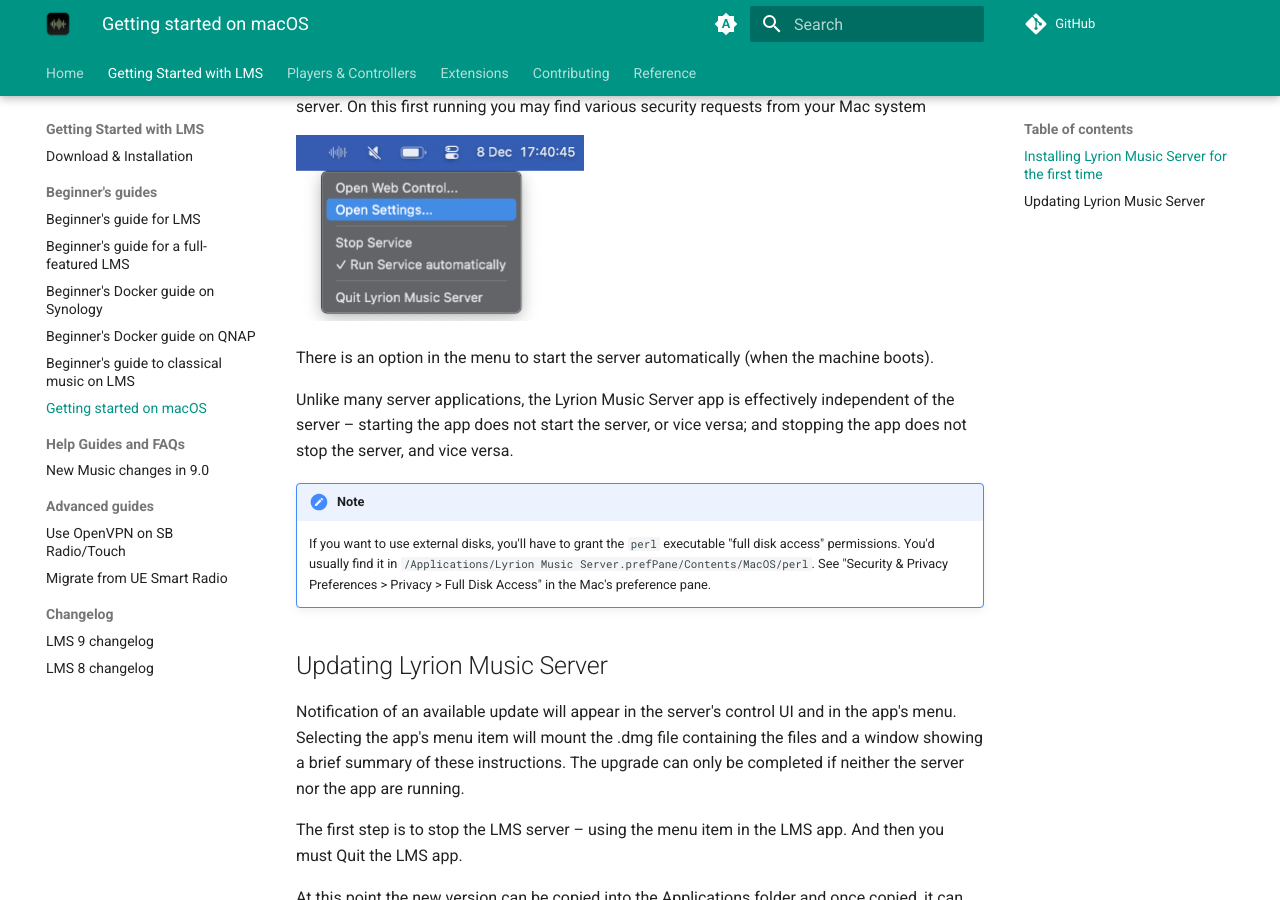
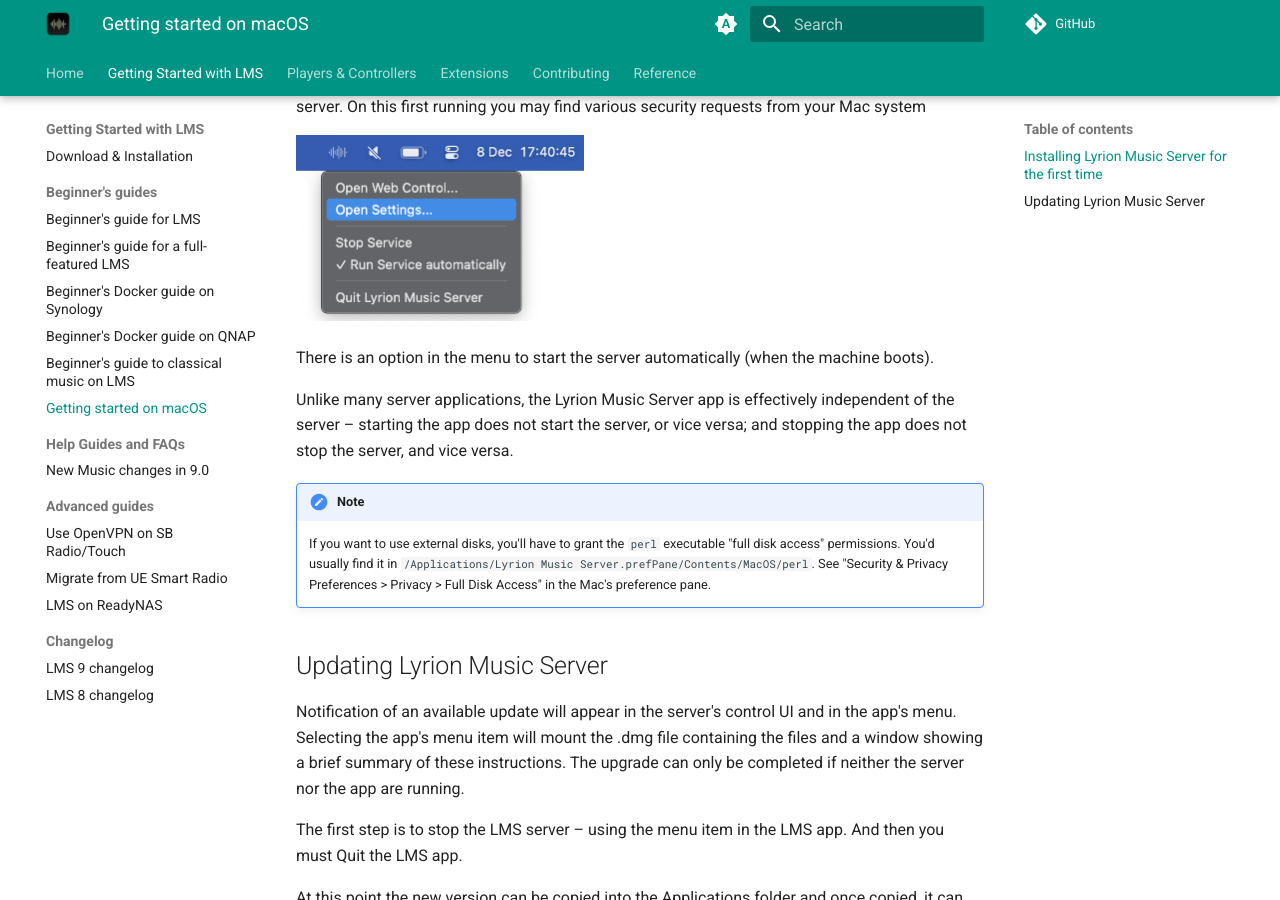
Before and after one commit to LMS-Community/lms-community.github.io, an MkDocs documentation site: the page built from docs/getting-started/mac-install.md, in a window 1280 px wide and 900 px high, scrolled down 369 px. Built offline with MkDocs 1.6.1 and Material for MkDocs 9.7.7, drawn with Linux system fonts in a browser that asks for light colours; a script that is not in the unit is left out; plug-ins that fetch from the network failed and are left out; comment, search, counter and statistics services are not loaded.

Commit message:
Update mkdocs.yml

```diff
--- a/mkdocs.yml
+++ b/mkdocs.yml
@@ -104,6 +104,7 @@
     - Advanced guides:
       - Use OpenVPN on SB Radio/Touch: getting-started/advanced-guide-openvpn.md
       - Migrate from UE Smart Radio: getting-started/migrate-from-uesr.md
+      - LMS on ReadyNAS: getting-started/lms-on-readynas.md
     - Changelog:
       - LMS 9 changelog: getting-started/changelog-lms9.md
       - LMS 8 changelog: getting-started/changelog-lms8.md
```
